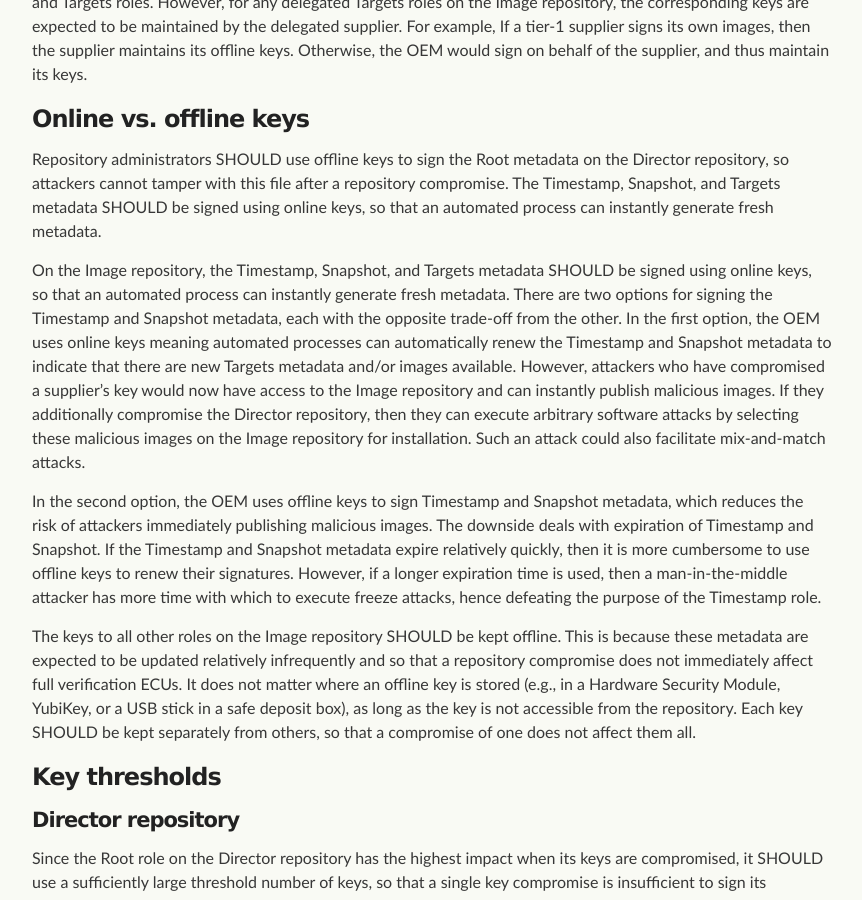
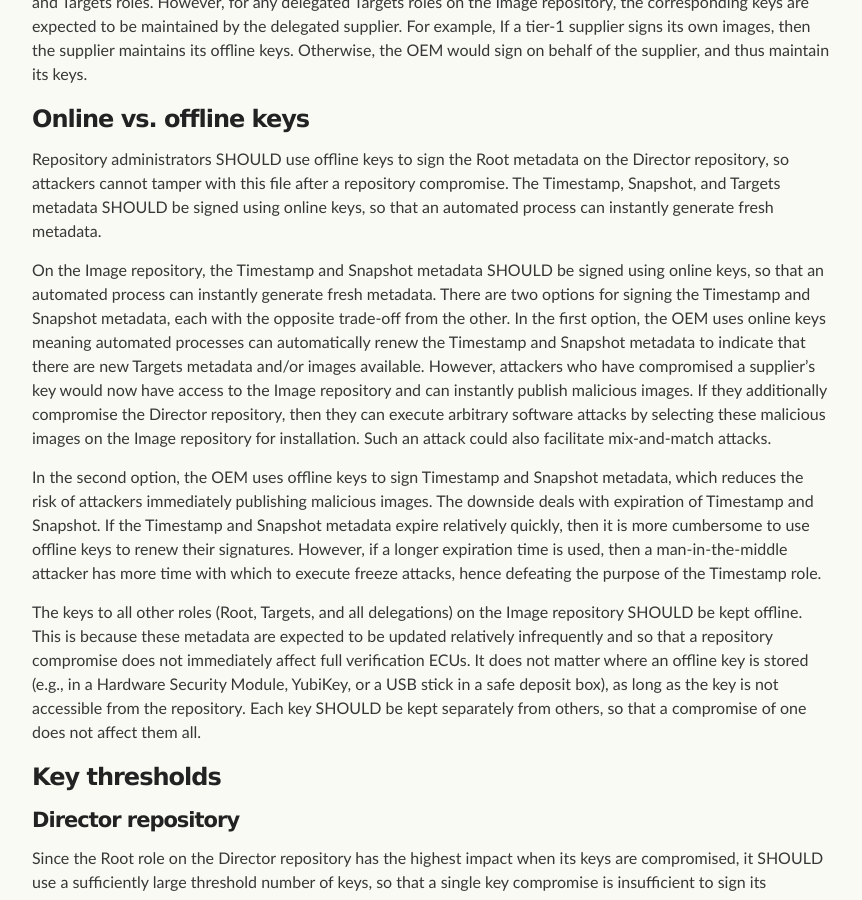
Before and after one commit to uptane/deployment-considerations, a Jekyll site: the page built from key_management.md, in a window 1280 px wide and 900 px high, scrolled down 452 px. Shown: the whole window, without its empty margins (208-1070 px from the left). Built offline with Jekyll 4.4.1, drawn with Linux system fonts in a browser that asks for light colours; our own code applies the rules of GitHub Pages for plain Markdown files; some of the changed text lies outside the part shown.

Commit message:
Further clarification of offline keys and recalls.
Signed-off-by: Patrick Vacek <patrickvacek@gmail.com>

```diff
--- a/key_management.md
+++ b/key_management.md
@@ -16,11 +16,11 @@ On both the Director and the Image repository, the OEM maintains the keys to the
 
 Repository administrators SHOULD use offline keys to sign the Root metadata on the Director repository, so attackers cannot tamper with this file after a repository compromise. The Timestamp, Snapshot, and Targets metadata SHOULD be signed using online keys, so that an automated process can instantly generate fresh metadata.
 
-On the Image repository, the Timestamp, Snapshot, and Targets metadata SHOULD be signed using online keys, so that an automated process can instantly generate fresh metadata. There are two options for signing the Timestamp and Snapshot metadata, each with the opposite trade-off from the other. In the first option, the OEM uses online keys meaning automated processes can automatically renew the Timestamp and Snapshot metadata to indicate that there are new Targets metadata and/or images available. However, attackers who have compromised a supplier's key would now have access to the Image repository and can instantly publish malicious images. If they additionally compromise the Director repository, then they can execute arbitrary software attacks by selecting these malicious images on the Image repository for installation. Such an attack could also facilitate mix-and-match attacks.
+On the Image repository, the Timestamp and Snapshot metadata SHOULD be signed using online keys, so that an automated process can instantly generate fresh metadata. There are two options for signing the Timestamp and Snapshot metadata, each with the opposite trade-off from the other. In the first option, the OEM uses online keys meaning automated processes can automatically renew the Timestamp and Snapshot metadata to indicate that there are new Targets metadata and/or images available. However, attackers who have compromised a supplier's key would now have access to the Image repository and can instantly publish malicious images. If they additionally compromise the Director repository, then they can execute arbitrary software attacks by selecting these malicious images on the Image repository for installation. Such an attack could also facilitate mix-and-match attacks.
 
 In the second option, the OEM uses offline keys to sign Timestamp and Snapshot metadata, which reduces the risk of attackers immediately publishing malicious images. The downside deals with expiration of Timestamp and Snapshot.  If the Timestamp and Snapshot metadata expire relatively quickly, then it is more cumbersome to use offline keys to renew their signatures. However, if a longer expiration time is used, then a man-in-the-middle attacker has more time with which to execute freeze attacks, hence defeating the purpose of the Timestamp role.
 
-The keys to all other roles on the Image repository SHOULD be kept offline. This is because these metadata are expected to be updated relatively infrequently and so that a repository compromise does not immediately affect full verification ECUs. It does not matter where an offline key is stored (e.g., in a Hardware Security Module, YubiKey, or a USB stick in a safe deposit box), as long as the key is not accessible from the repository. Each key SHOULD be kept separately from others, so that a compromise of one does not affect them all.
+The keys to all other roles (Root, Targets, and all delegations) on the Image repository SHOULD be kept offline. This is because these metadata are expected to be updated relatively infrequently and so that a repository compromise does not immediately affect full verification ECUs. It does not matter where an offline key is stored (e.g., in a Hardware Security Module, YubiKey, or a USB stick in a safe deposit box), as long as the key is not accessible from the repository. Each key SHOULD be kept separately from others, so that a compromise of one does not affect them all.
 
 
 ### Key thresholds
```
Also changed, not shown: other parts of key_management.md (+2 -2 lines).
